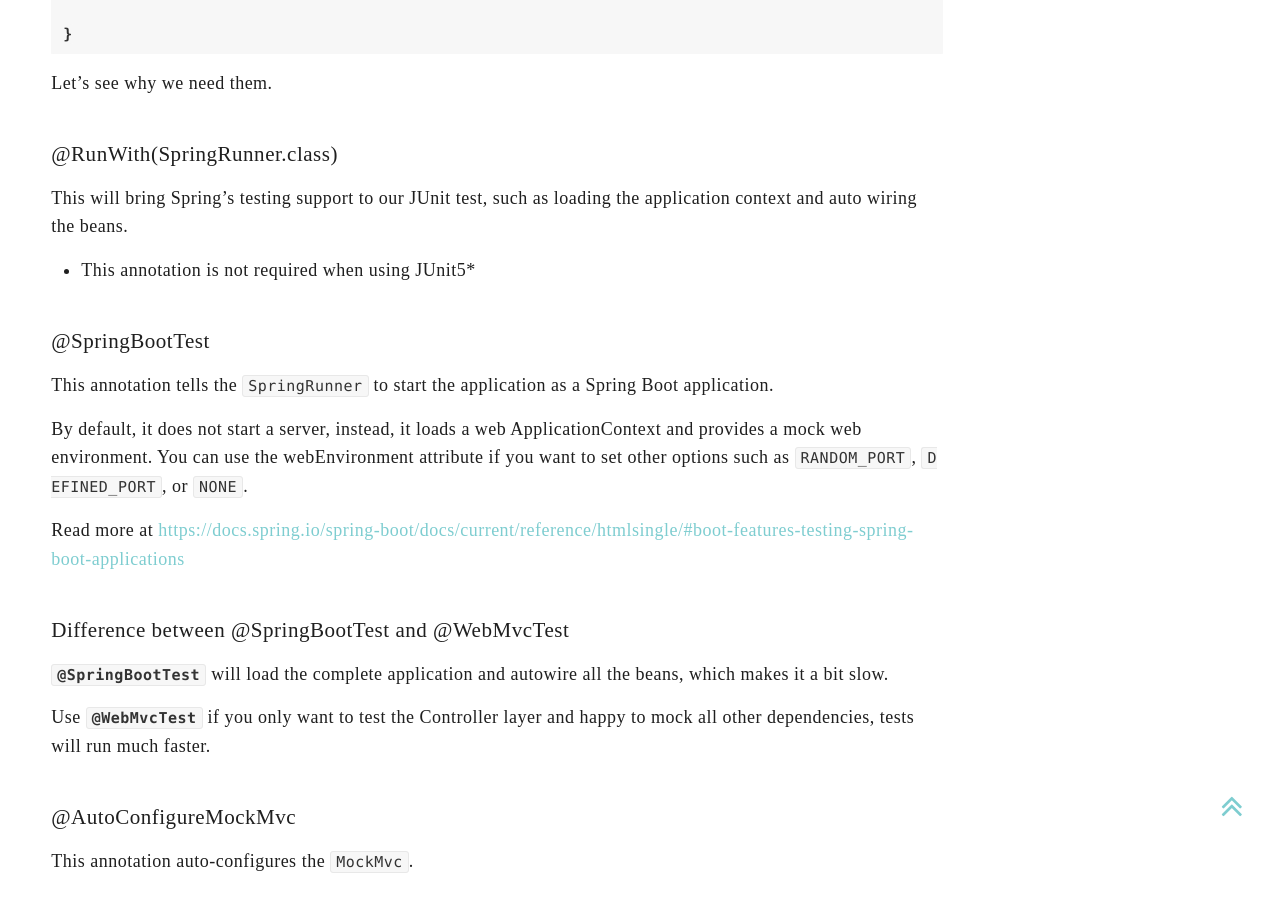
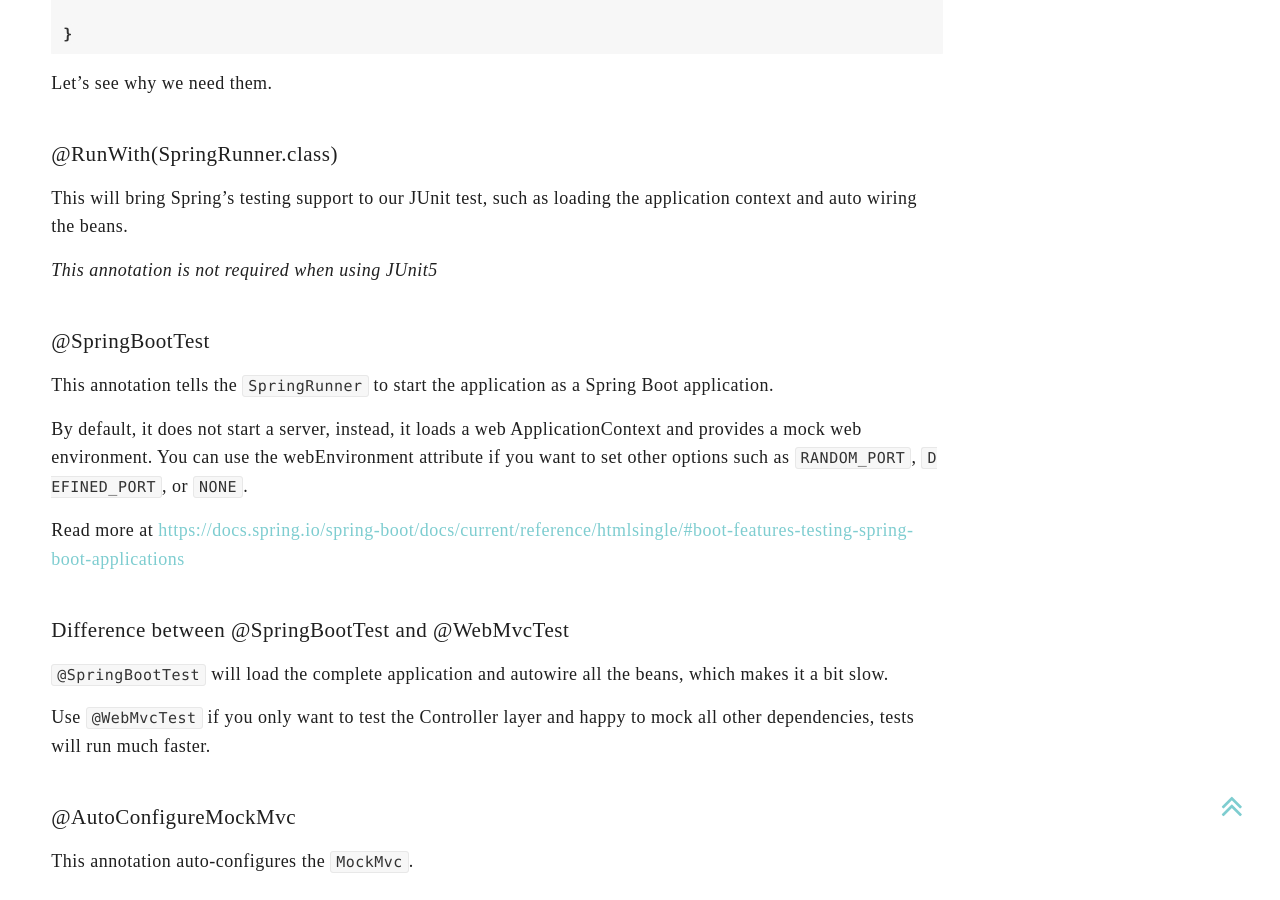
Before and after one commit to DiliniRajapaksha/DeveloperJournal, a Jekyll site: the page built from _posts/2021-04-12-lesson-7-integration-testing-with-spring-boot.markdown, in a window 1280 px wide and 900 px high, scrolled down 3184 px. Built offline with Jekyll 4.4.1, drawn with Linux system fonts in a browser that asks for light colours; nearby versions of some CDN libraries; a script that is not in the unit is left out; some of the changed text lies outside the part shown.

Commit message:
lesson 7

```diff
--- a/_posts/2019-11-03-REST-API-with-Spring-Boot.markdown
+++ b/_posts/2019-11-03-REST-API-with-Spring-Boot.markdown
@@ -184,7 +184,7 @@
 
 </div>
 
-#### [Lesson 7: Integration testing - part 1]({% post_url 2021-04-09-lesson-7-integration-testing-1%}){: .lesson-title-link}  [<i class="fa fa-youtube-play" aria-hidden="true"></i> Watch on Youtube!]({{ page.youtube-videos[6].url }}){:target="_blank"}{: .btn-sm-play}
+#### [Lesson 7: Integration testing - part 1]({% post_url 2021-04-12-lesson-7-integration-testing-with-spring-boot %}){: .lesson-title-link}  [<i class="fa fa-youtube-play" aria-hidden="true"></i> Watch on Youtube!]({{ page.youtube-videos[6].url }}){:target="_blank"}{: .btn-sm-play}
 {: .lesson-title}
 
 <div class="arrow-down" />
--- a/_posts/2021-04-07-lesson-6-spring-data.markdown
+++ b/_posts/2021-04-07-lesson-6-spring-data.markdown
@@ -37,7 +37,7 @@
 
 next-lesson:
     title: Lesson 7 - Integration testing - part 1
-    url: https://youtu.be/BBE3MJLuTqU
+    url: lesson-7-integration-testing-with-spring-boot
 
 ---
 
--- a/_posts/2021-04-09-lesson-7-integration-testing-1.markdown
+++ b/_posts/2021-04-12-lesson-7-integration-testing-with-spring-boot.markdown
@@ -113,7 +113,7 @@
 
 This will bring Spring’s testing support to our JUnit test, such as loading the application context and auto wiring the beans.
 
-* This annotation is not required when using JUnit5*
+*This annotation is not required when using JUnit5*
 
 
 ### @SpringBootTest
@@ -126,9 +126,9 @@
 
 ### Difference between @SpringBootTest and @WebMvcTest
 
-**`@SpringBootTest`** will load the complete application and autowire all the beans, which makes it a bit slow.
+`@SpringBootTest` will load the complete application and autowire all the beans, which makes it a bit slow.
 
-Use **`@WebMvcTest`** if you only want to test the Controller layer and happy to mock all other dependencies, tests will run much faster.
+Use `@WebMvcTest` if you only want to test the Controller layer and happy to mock all other dependencies, tests will run much faster.
 
 
 ### @AutoConfigureMockMvc
```
Also changed, not shown: other parts of _posts/2021-04-12-lesson-7-integration-testing-with-spring-boot.markdown (+1 -1 lines).
